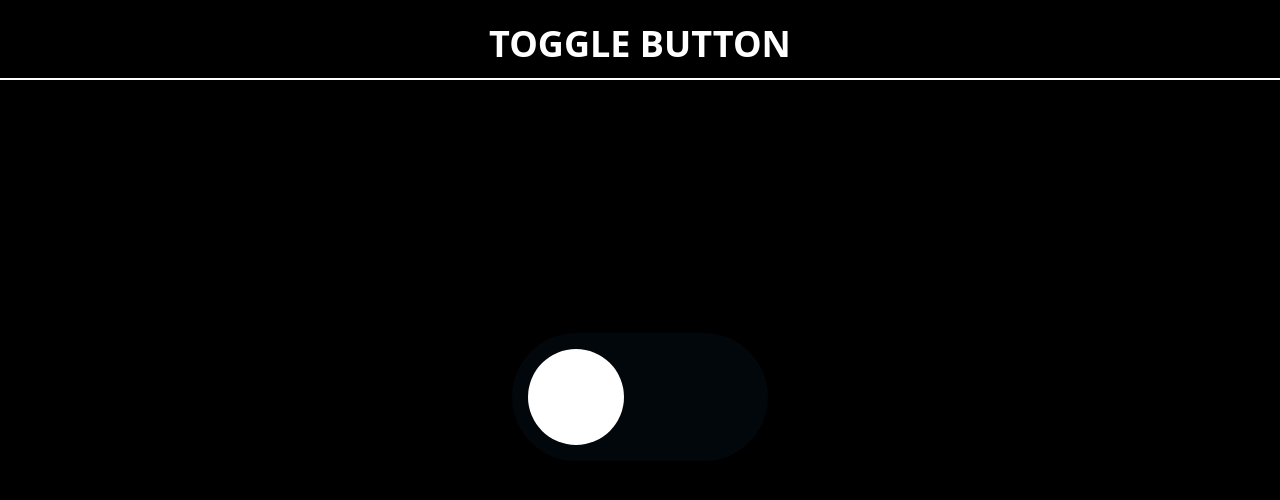
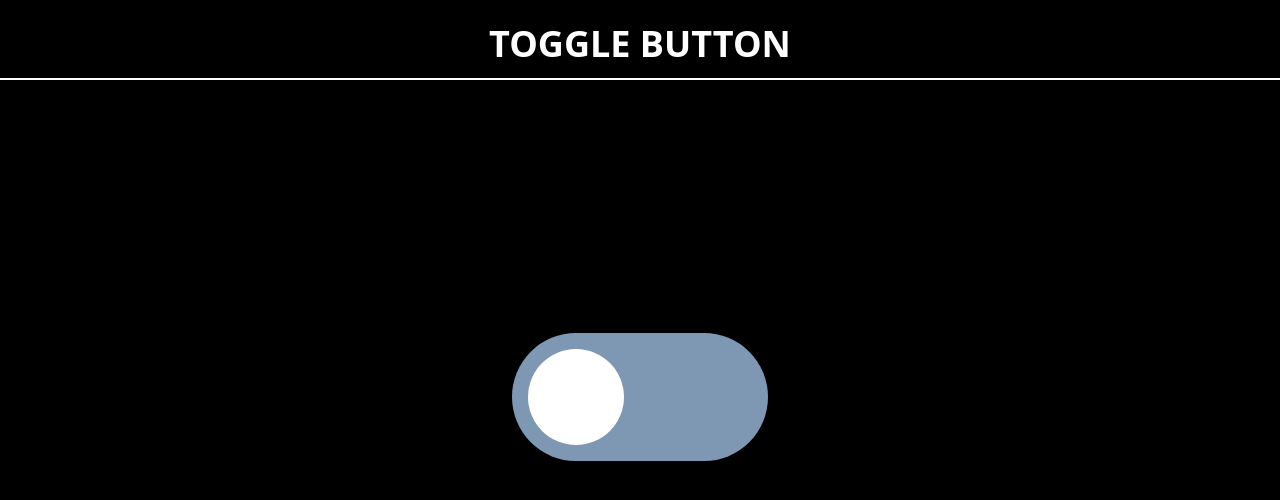
Before and after one commit to OndrejLosensky/toggle-button, a React (Create React App) app: page / in a window 1280 px wide. Shown: the top 500 px of the page. Built offline with nearby package versions, Linux system fonts and the light colour scheme.

Commit message:
přidání nových barev

```diff
--- a/src/components/toggle/Toggle.js
+++ b/src/components/toggle/Toggle.js
@@ -8,7 +8,7 @@ const Toggle = () => {
         <div>
             <label htmlFor="toggle-button">
                 <input type="checkbox" id="toggle-button" className="cursor-pointer h-32 w-64 rounded-full appearance-none
-                bg-borderColor bg-opacity-5 border-textColor border-3 checked:bg-foreColor transition duration-300 relative"/>
+                bg-whenNotChecked bg-opacity-75 border-textColor border-3 checked:bg-whenChecked transition duration-500 relative"/>
             </label>
         </div>
     )
```
